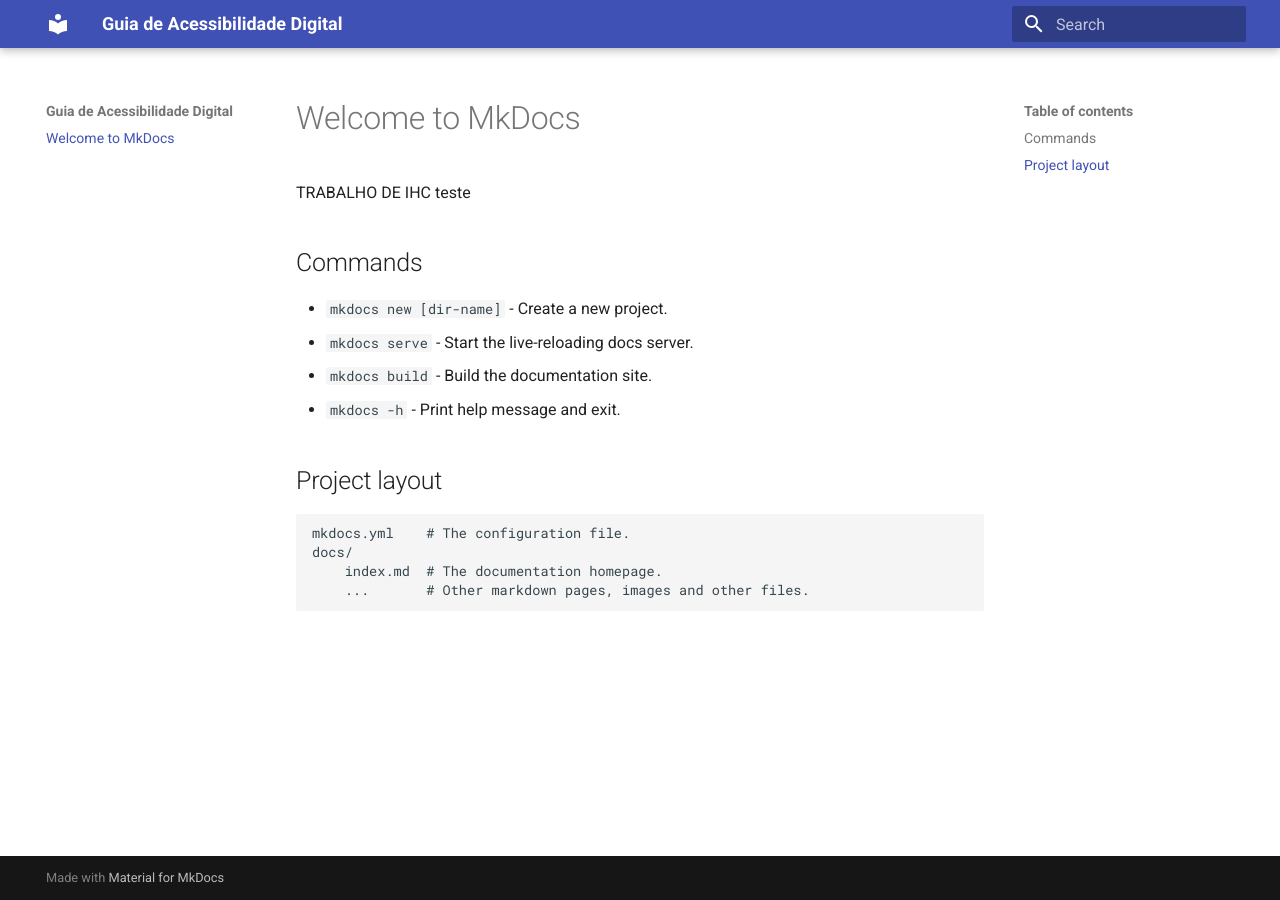
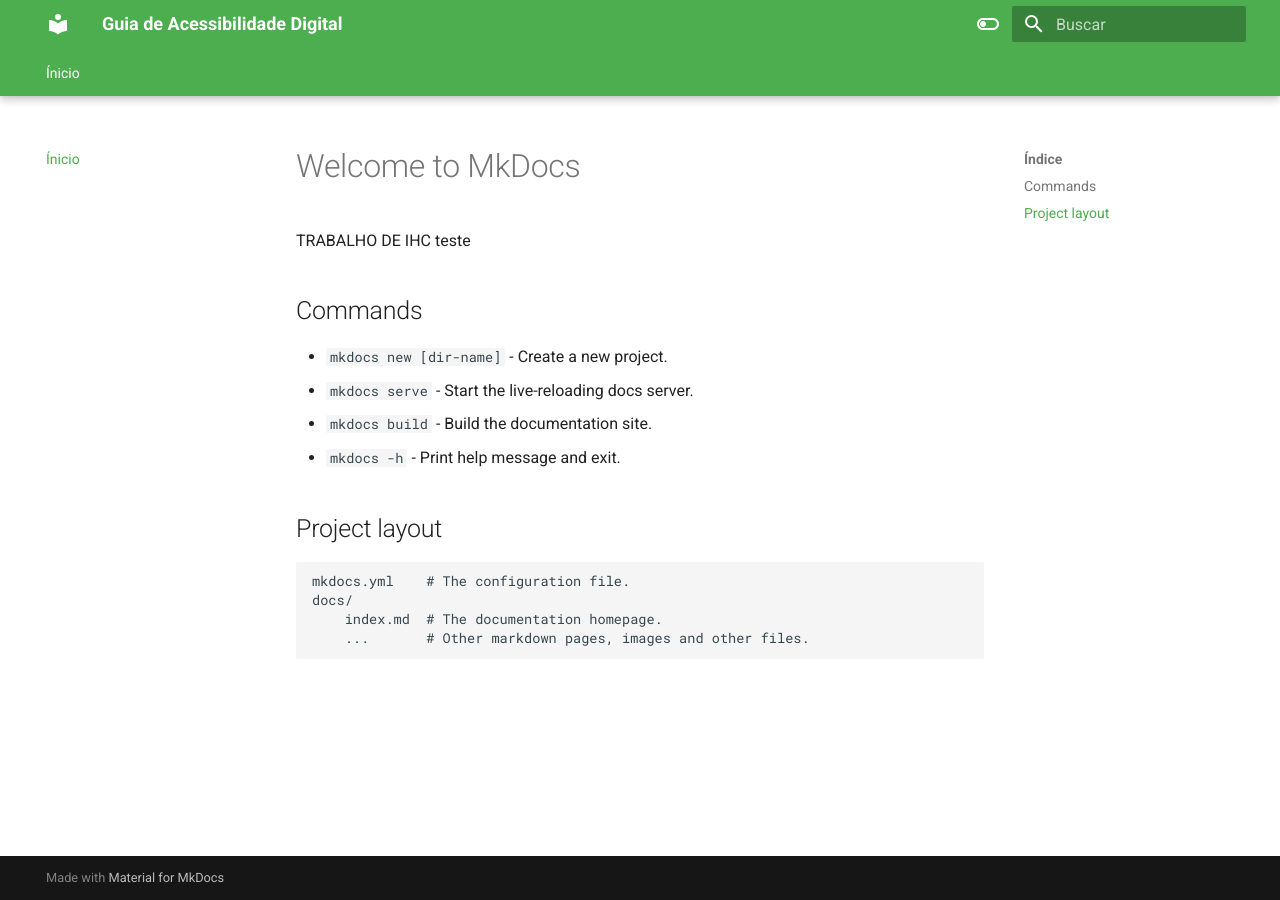
Before and after one commit to joseandre25/IHC-G02-Guia-De-Acessibilidade, an MkDocs documentation site: the page built from docs/index.md, in a window 1280 px wide. Built offline with MkDocs 1.6.1 and Material for MkDocs 9.7.7, drawn with Linux system fonts in a browser that asks for light colours.

Commit message:
estrutura basica

```diff
--- a/mkdocs.yml
+++ b/mkdocs.yml
@@ -1,3 +1,33 @@
 site_name: Guia de Acessibilidade Digital
 theme:
   name: material
+  icon:
+    repo: fontawesome/brands/git-alt
+  palette:
+    - scheme: default
+      toggle:
+        icon: material/toggle-switch-off-outline
+        name: Modo Escuro
+      primary: green
+      accent: #8ECDDD
+    - scheme: slate
+      toggle:
+        icon: material/toggle-switch
+        name: Modo Claro
+      primary: green
+      accent: #8ECDDD
+  font:
+    text: Roboto
+  language: pt
+  features:
+    - content.code.annotate
+    - content.tabs.link
+    - header.autohide
+    - navigation.instant
+    - navigation.sections
+    - navigation.tabs
+    - navigation.top
+    - navigation.tracking
+    - navigation.tabs.sticky
+nav:
+  - Ínicio: index.md
```
